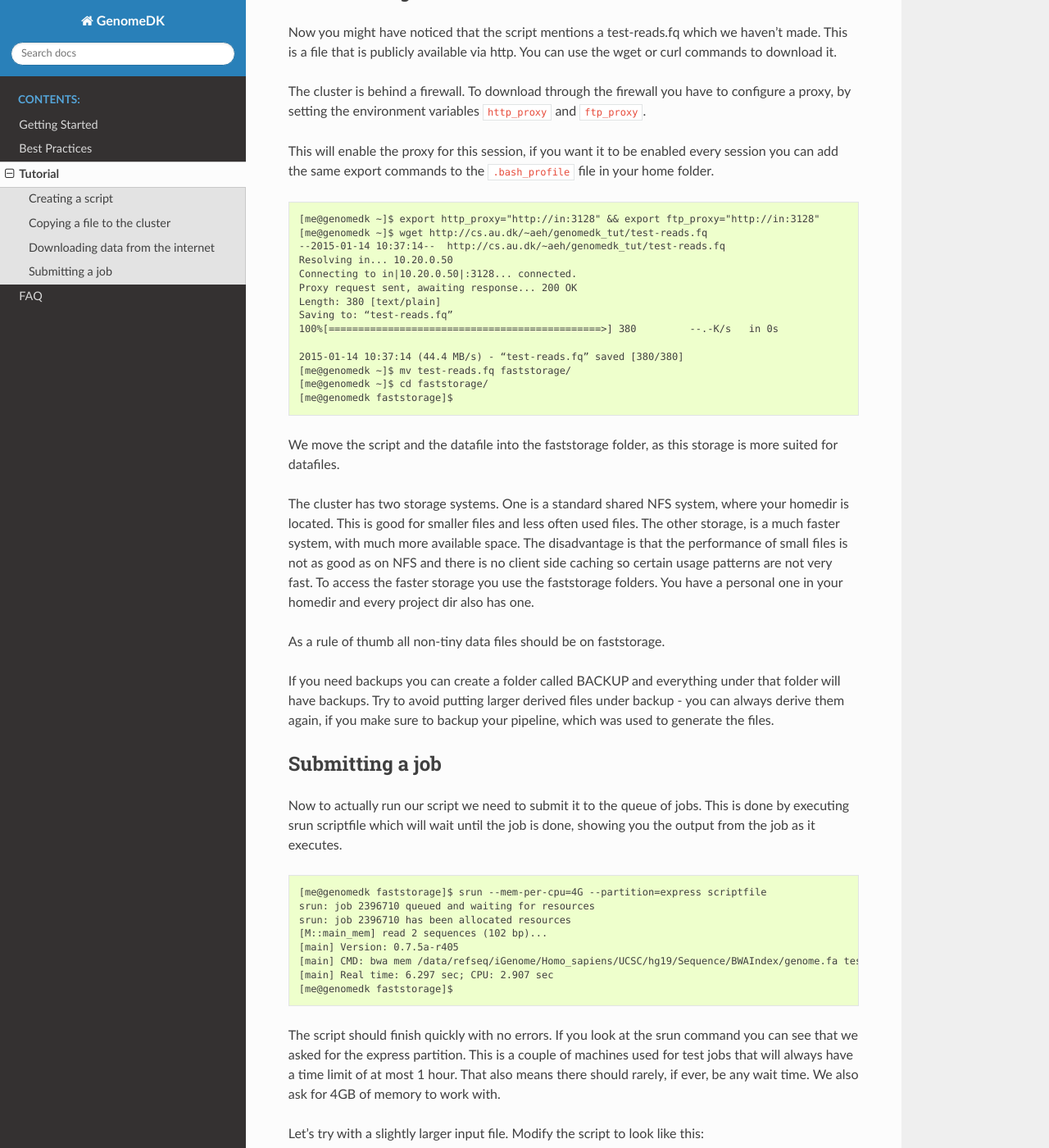
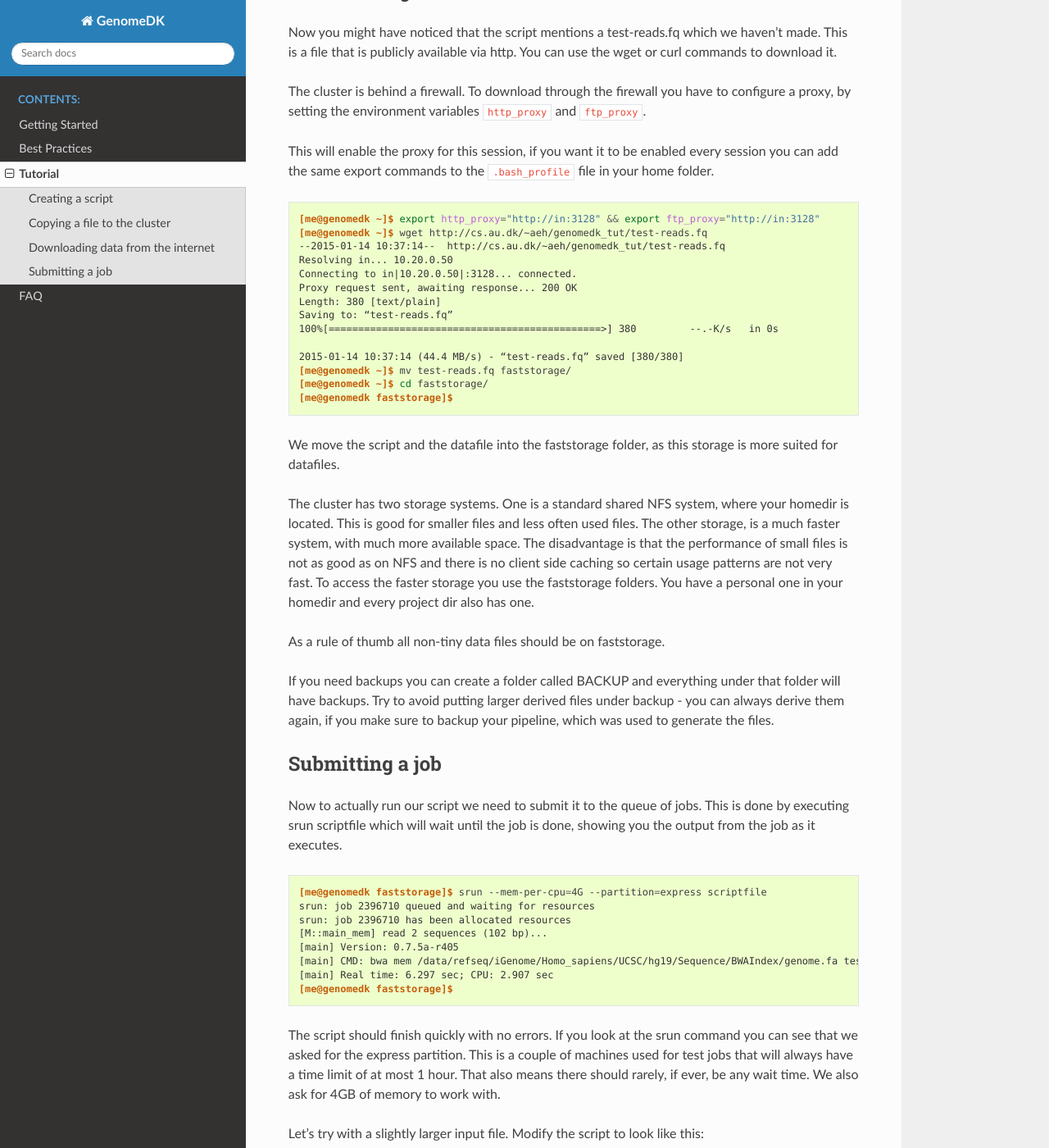
Before and after one commit to GenomeDK/genomedk-docs, a Sphinx documentation site: the page built from docs/tutorial.rst, in a window 1280 px wide and 1400 px high, scrolled down 1224 px. Shown: the whole window at 82% size. Built offline with Sphinx 7.4.7 and the Read the Docs theme 2.0.0, drawn with Linux system fonts in a browser that asks for light colours; some of the changed text lies outside the part shown.

Commit message:
Use the shell session lexer instead of text and sh

```diff
--- a/docs/tutorial.rst
+++ b/docs/tutorial.rst
@@ -10,7 +10,7 @@ The first thing we will do is to make sure that we can connect to the cluster.
 To connect you run the following command from a terminal or by putting the same
 address in to putty.
 
-.. code-block:: text
+.. code-block:: console
 
     [me@local ~]$ ssh me@login.genome.au.dk
     [me@genomedk ~]$
@@ -46,7 +46,7 @@ To get this script from your local machine to the cluster you can use the scp
 command on linux/mac and the WinSCP program on windows. This uses the same
 protocol as ssh so you connect to the same address with the same credentials.
 
-.. code-block:: text
+.. code-block:: console
 
     [me@local ~]$ scp scriptfile me@login.genome.au.dk:faststorage/scriptfile
     me@login.genome.au.dks password:
@@ -68,7 +68,7 @@ This will enable the proxy for this session, if you want it to be enabled every
 session you can add the same export commands to the ``.bash_profile`` file in
 your home folder.
 
-.. code-block:: text
+.. code-block:: console
 
     [me@genomedk ~]$ export http_proxy="http://in:3128" && export ftp_proxy="http://in:3128"
     [me@genomedk ~]$ wget http://cs.au.dk/~aeh/genomedk_tut/test-reads.fq
@@ -112,7 +112,7 @@ Now to actually run our script we need to submit it to the queue of jobs. This
 is done by executing srun scriptfile which will wait until the job is done,
 showing you the output from the job as it executes.
 
-.. code-block:: text
+.. code-block:: console
 
     [me@genomedk faststorage]$ srun --mem-per-cpu=4G --partition=express scriptfile
     srun: job 2396710 queued and waiting for resources
@@ -164,7 +164,7 @@ wait. Instead you can submit it with sbatch scriptfile which will return
 immediately and give you a job number that can be used to check on the  job
 later.
 
-.. code-block:: text
+.. code-block:: console
 
     [me@genomedk faststorage]$ sbatch scriptfile
     Submitted batch job 2396712
@@ -184,7 +184,7 @@ minutes to finish once the job gets through the queue. Once the job is finished
 we can get some information about it with the jobinfo command. It will look
 something like this:
 
-.. code-block:: text
+.. code-block:: console
 
     [me@genomedk faststorage]$ jobinfo 2396712
     Name                : scriptfile
```
